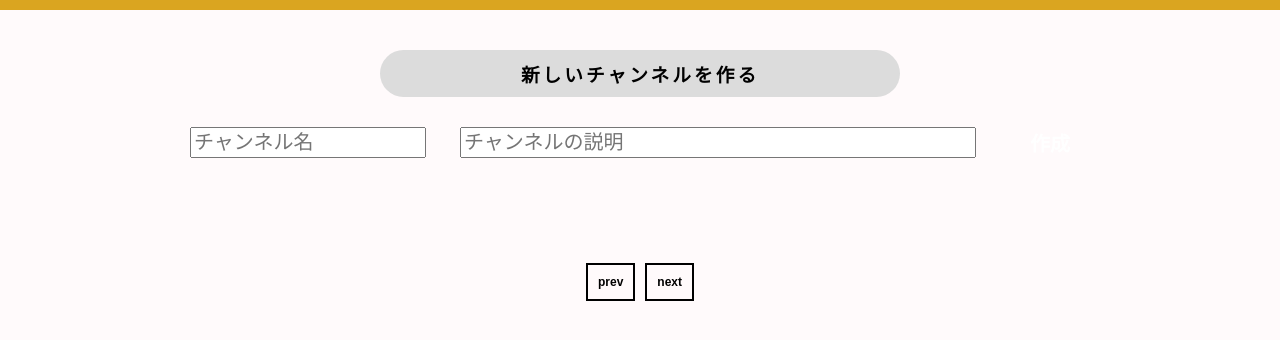
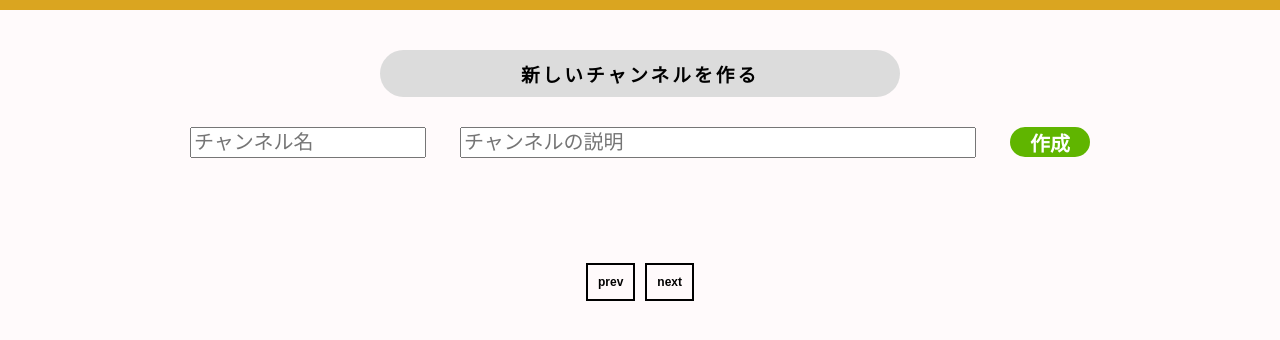
Before and after one commit to HackathonGteam/gteam, a Flask app: page / in a window 1280 px wide. Shown: the part 80-420 px from the top of the page. Run offline with Flask 2, Linux system fonts and the light colour scheme; the visitor is signed in with stand-in values (Sample User, id 1); data that the repository does not hold is empty; some libraries are stand-ins or nearby versions.

Commit message:
ミスの修正

```diff
--- a/static/css/channel.css
+++ b/static/css/channel.css
@@ -80,7 +80,7 @@
 
 .add-channel button {
   color: white;
-  background-color: var(----color_primary);
+  background-color: var(--color_primary);
 }
 
 .add-channel button:hover {
```
